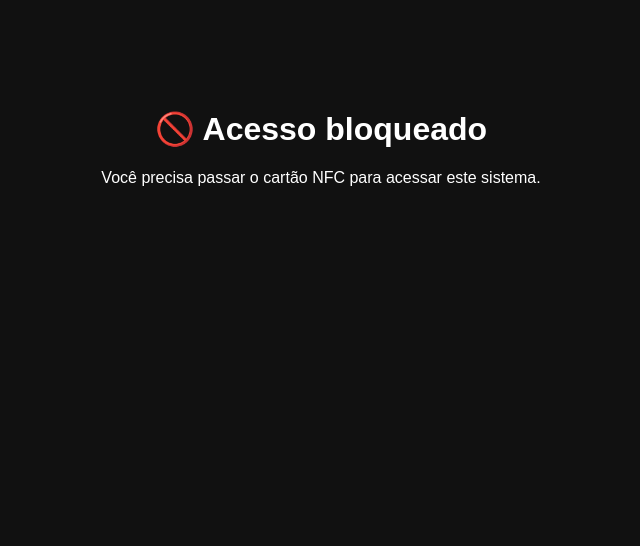
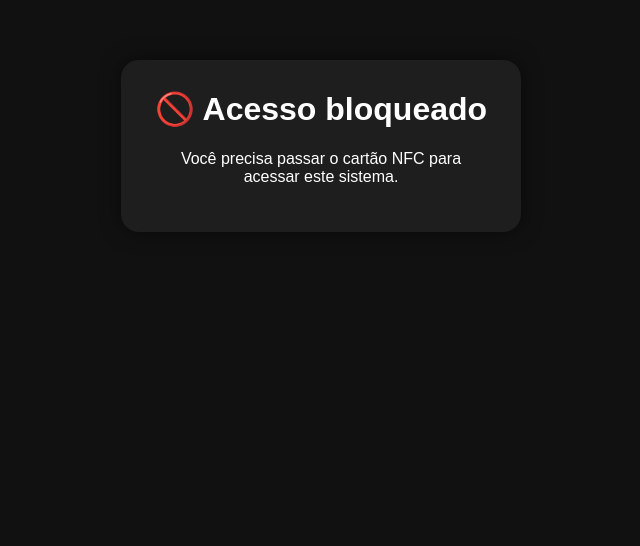
Before and after one commit to vitoralexandreguimaraes09-cell/Leitor-NFC, a plain HTML site: page index.html in a window 1280 px wide. Shown: the part 254-800 px from the top of the page, without its empty margins (319-959 px from the left). Drawn offline with Linux system fonts and the light colour scheme.

Commit message:
Update index.html

```diff
--- a/index.html
+++ b/index.html
@@ -13,71 +13,6 @@
     <title>Sistema</title>
 
 
-    <!-- ======================================== -->
-    <!-- PROTEÇÃO NFC -->
-    <!-- ======================================== -->
-
-    <script>
-
-        const acesso =
-            sessionStorage.getItem(
-                "acessoSistema"
-            );
-
-
-        if (!acesso) {
-
-            document.documentElement.innerHTML = `
-
-                <body style="
-                    margin: 0;
-                    min-height: 100vh;
-                    display: flex;
-                    justify-content: center;
-                    align-items: center;
-                    background: #111;
-                    color: white;
-                    font-family: Arial, sans-serif;
-                    text-align: center;
-                ">
-
-                    <div>
-
-                        <h1>
-                            🚫 Acesso bloqueado
-                        </h1>
-
-                        <p>
-                            Você precisa passar o cartão NFC
-                            para acessar este sistema.
-                        </p>
-
-                    </div>
-
-                </body>
-
-            `;
-
-            throw new Error(
-                "Acesso não autorizado."
-            );
-
-        }
-
-
-        /*
-        ========================================
-        AUTORIZAÇÃO USADA
-        ========================================
-        */
-
-        sessionStorage.removeItem(
-            "acessoSistema"
-        );
-
-    </script>
-
-
     <style>
 
         * {
@@ -85,6 +20,7 @@
         }
 
 
+        html,
         body {
 
             margin: 0;
@@ -99,6 +35,89 @@
 
         }
 
+
+        body {
+
+            min-height: 100vh;
+
+        }
+
+
+        /*
+        ========================================
+        SISTEMA ESCONDIDO ATÉ AUTORIZAR
+        ========================================
+        */
+
+        #sistema {
+
+            display: none;
+
+        }
+
+
+        /*
+        ========================================
+        TELA DE BLOQUEIO
+        ========================================
+        */
+
+        #bloqueio {
+
+            position: fixed;
+
+            inset: 0;
+
+            display: flex;
+
+            justify-content: center;
+
+            align-items: center;
+
+            background: #111;
+
+            color: white;
+
+            z-index: 999999;
+
+            padding: 20px;
+
+            text-align: center;
+
+        }
+
+
+        #bloqueio .bloqueio-card {
+
+            width: 100%;
+
+            max-width: 400px;
+
+            background: #1e1e1e;
+
+            padding: 30px;
+
+            border-radius: 18px;
+
+            box-shadow:
+                0 0 20px
+                rgba(0, 0, 0, 0.5);
+
+        }
+
+
+        #bloqueio h1 {
+
+            margin-top: 0;
+
+        }
+
+
+        /*
+        ========================================
+        SISTEMA
+        ========================================
+        */
 
         .container {
 
@@ -302,17 +321,103 @@
 
     </style>
 
+
+    <!-- ======================================== -->
+    <!-- VERIFICAÇÃO INICIAL -->
+    <!-- ======================================== -->
+
+    <script>
+
+        function verificarAcessoPagina() {
+
+            const acesso =
+                sessionStorage.getItem(
+                    "acessoSistema"
+                );
+
+
+            if (acesso) {
+
+                return true;
+
+            }
+
+
+            return false;
+
+        }
+
+
+        /*
+        ========================================
+        SE NÃO TIVER ACESSO
+        ========================================
+        */
+
+        if (!verificarAcessoPagina()) {
+
+            document.documentElement.classList.add(
+                "sem-acesso"
+            );
+
+        }
+
+    </script>
+
+
+    <style>
+
+        /*
+        Se não houver autorização,
+        esconde completamente o sistema.
+        */
+
+        html.sem-acesso #sistema {
+
+            display: none !important;
+
+        }
+
+    </style>
+
 </head>
 
 
 <body>
 
+
+    <!-- ======================================== -->
+    <!-- BLOQUEIO -->
+    <!-- ======================================== -->
+
+    <div id="bloqueio">
+
+        <div class="bloqueio-card">
+
+            <h1>
+                🚫 Acesso bloqueado
+            </h1>
+
+            <p>
+                Você precisa passar o cartão NFC
+                para acessar este sistema.
+            </p>
+
+        </div>
+
+    </div>
+
+
+    <!-- ======================================== -->
+    <!-- SISTEMA -->
+    <!-- ======================================== -->
+
+    <div id="sistema">
+
         <div class="container">
 
 
-    <!-- ======================================== -->
             <!-- LOGIN -->
-    <!-- ======================================== -->
 
             <section
                 id="login"
@@ -362,9 +467,7 @@
             </section>
 
 
-    <!-- ======================================== -->
             <!-- CADASTRO -->
-    <!-- ======================================== -->
 
             <section
                 id="cadastro"
@@ -410,9 +513,7 @@
             </section>
 
 
-    <!-- ======================================== -->
             <!-- PAINEL -->
-    <!-- ======================================== -->
 
             <section
                 id="painel"
@@ -465,9 +566,7 @@
             </section>
 
 
-    <!-- ======================================== -->
             <!-- CALCULADORA -->
-    <!-- ======================================== -->
 
             <section
                 id="calculadora"
@@ -535,9 +634,7 @@
             </section>
 
 
-    <!-- ======================================== -->
             <!-- CONFIGURAÇÕES -->
-    <!-- ======================================== -->
 
             <section
                 id="configuracoes"
@@ -558,7 +655,7 @@
 
                     <button
                         class="vermelho"
-                onclick="mostrar('excluir')"
+                        onclick="excluirConta()"
                     >
                         🗑️ Excluir conta
                     </button>
@@ -574,55 +671,7 @@
             </section>
 
 
-    <!-- ======================================== -->
-    <!-- EXCLUIR CONTA -->
-    <!-- ======================================== -->
-
-    <section
-        id="excluir"
-        class="tela"
-    >
-
-        <div class="card">
-
-            <h2>🗑️ Excluir conta</h2>
-
-            <p>
-                Digite sua senha para confirmar.
-            </p>
-
-            <input
-                id="excluirSenha"
-                type="password"
-                placeholder="Sua senha"
-            >
-
-            <button
-                class="vermelho"
-                onclick="excluirConta()"
-            >
-                Excluir minha conta
-            </button>
-
-            <button
-                onclick="mostrar('configuracoes')"
-            >
-                Cancelar
-            </button>
-
-            <div
-                id="mensagemExcluir"
-                class="mensagem"
-            ></div>
-
-        </div>
-
-    </section>
-
-
-    <!-- ======================================== -->
             <!-- AVALIAÇÃO -->
-    <!-- ======================================== -->
 
             <section
                 id="avaliacao"
@@ -674,9 +723,7 @@
             </section>
 
 
-    <!-- ======================================== -->
-    <!-- VER AVALIAÇÕES -->
-    <!-- ======================================== -->
+            <!-- AVALIAÇÕES -->
 
             <section
                 id="avaliacoes"
@@ -711,14 +758,113 @@
 
         </div>
 
+    </div>
+
 
     <!-- ======================================== -->
-<!-- JAVASCRIPT DO SISTEMA -->
+    <!-- APP.JS -->
     <!-- ======================================== -->
 
     <script src="app.js"></script>
 
 
+    <!-- ======================================== -->
+    <!-- CONTROLE FINAL DA PÁGINA -->
+    <!-- ======================================== -->
+
+    <script>
+
+        function atualizarBloqueioPagina() {
+
+            const acesso =
+                sessionStorage.getItem(
+                    "acessoSistema"
+                );
+
+
+            const sistema =
+                document.getElementById(
+                    "sistema"
+                );
+
+
+            const bloqueio =
+                document.getElementById(
+                    "bloqueio"
+                );
+
+
+            if (acesso) {
+
+                sistema.style.display =
+                    "block";
+
+                bloqueio.style.display =
+                    "none";
+
+            }
+
+            else {
+
+                sistema.style.display =
+                    "none";
+
+                bloqueio.style.display =
+                    "flex";
+
+            }
+
+        }
+
+
+        window.addEventListener(
+            "pageshow",
+            () => {
+
+                atualizarBloqueioPagina();
+
+            }
+        );
+
+
+        window.addEventListener(
+            "load",
+            () => {
+
+                const acesso =
+                    sessionStorage.getItem(
+                        "acessoSistema"
+                    );
+
+
+                if (acesso) {
+
+                    /*
+                    O acesso é consumido
+                    depois que o index foi aberto.
+                    */
+
+                    sessionStorage.removeItem(
+                        "acessoSistema"
+                    );
+
+
+                    atualizarBloqueioPagina();
+
+                }
+
+                else {
+
+                    atualizarBloqueioPagina();
+
+                }
+
+            }
+        );
+
+    </script>
+
+
 </body>
 
 </html>
```
Lines whose indentation alone changed are shown as unchanged.
